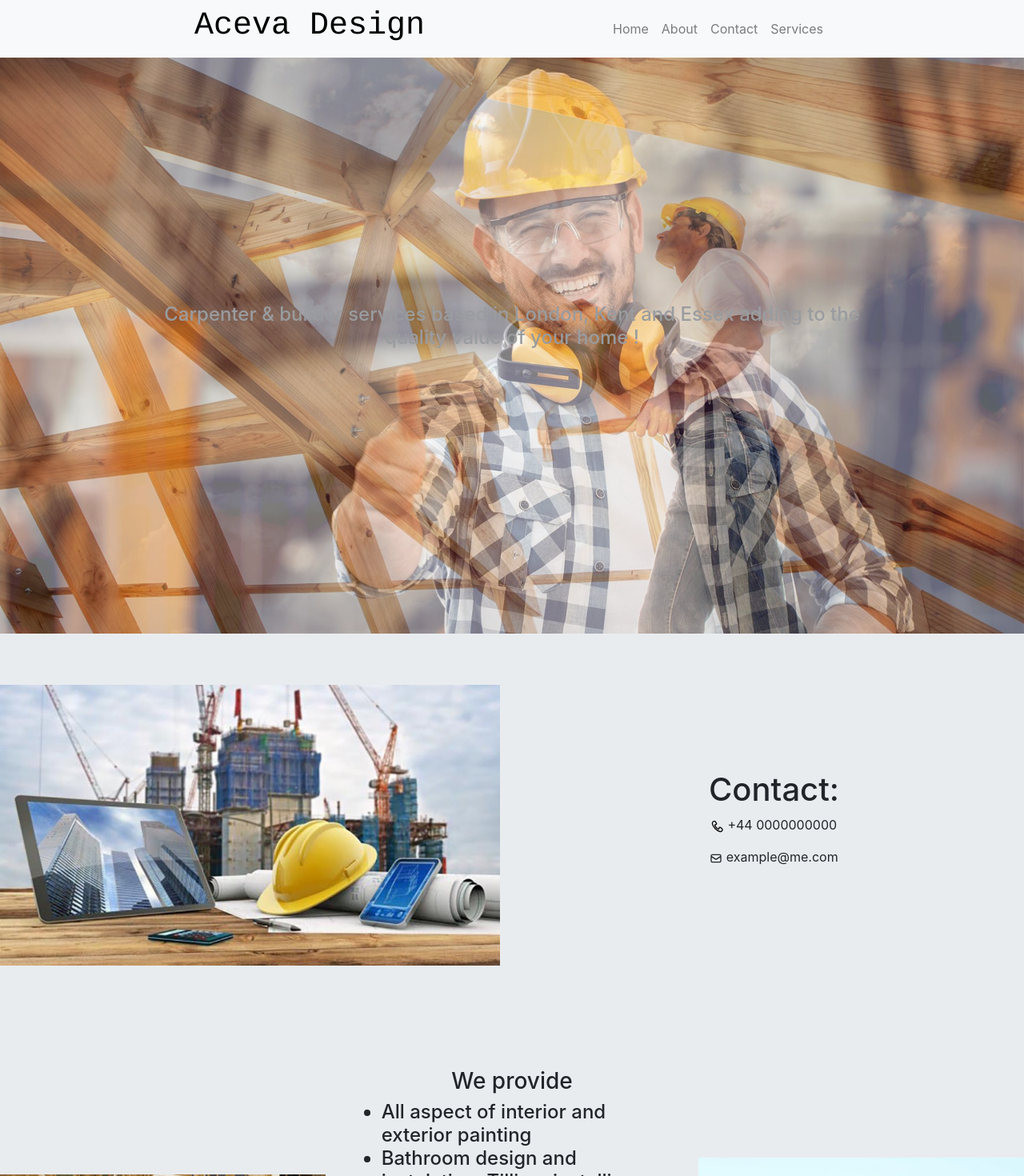
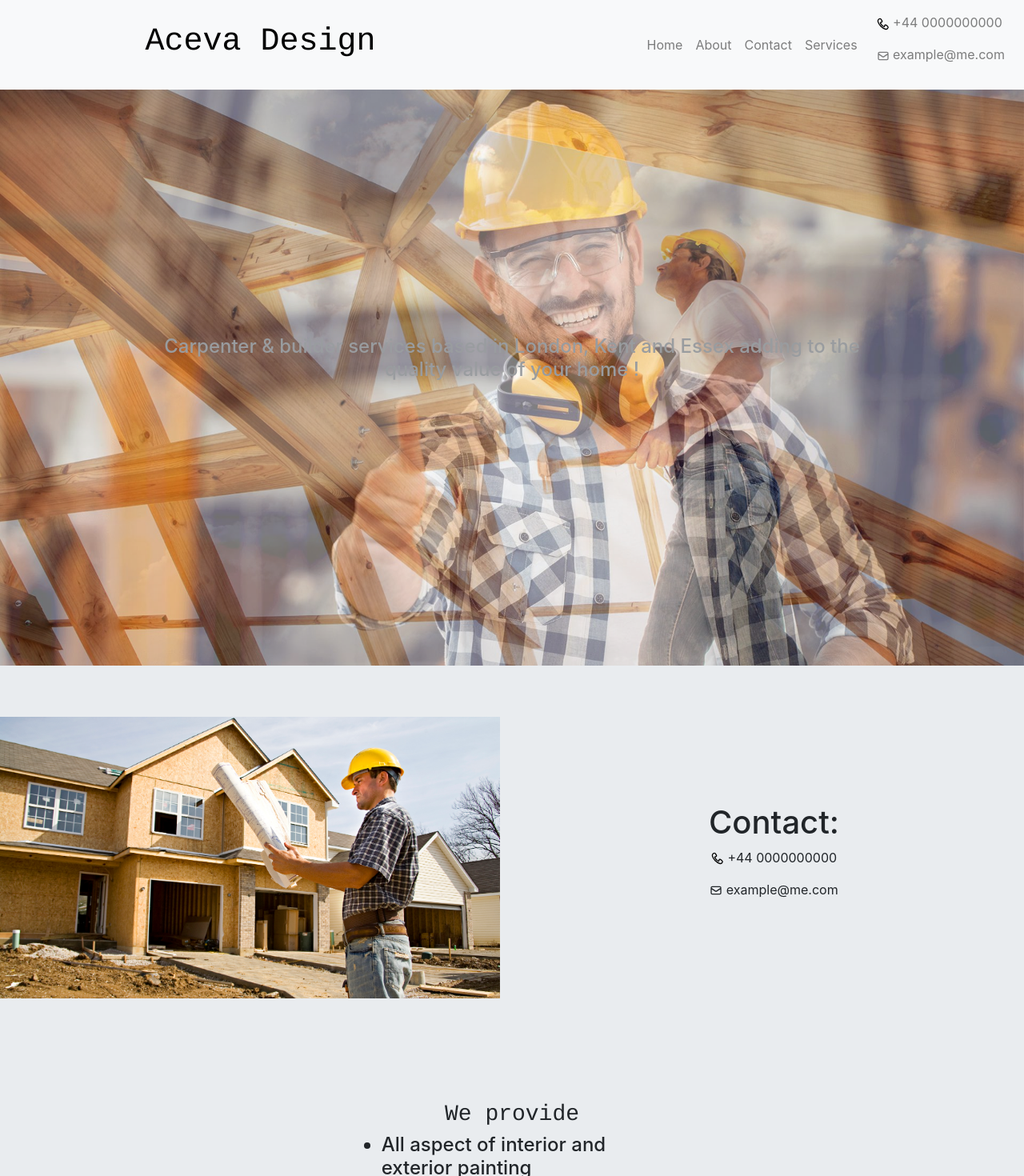
Before and after one commit to Iliyan-Y/Aceva-Design-LTD, a React (Create React App) app: page / in a window 1280 px wide. Shown: the top 1470 px of the page at 80% size. Built offline with nearby package versions, Linux system fonts and the light colour scheme.

Commit message:
Contact detiles added to the nav bar

```diff
--- a/src/components/contactDeatails.jsx
+++ b/src/components/contactDeatails.jsx
@@ -2,14 +2,14 @@ import React from 'react';
 import { GrPhone } from 'react-icons/gr';
 import { HiOutlineMail } from 'react-icons/hi';
 import { Jumbotron, Col, Row, Image } from 'react-bootstrap';
-import bg02 from '../assets/background/bg02.jpg';
+import bg05 from '../assets/background/bg05.jpg';
 
 const ContactDetails = () => {
   return (
     <Jumbotron id="contact" fluid className="m-0">
       <Row className="align-items-center justify-content-center text-center">
         <Col>
-          <Image fluid src={bg02} />
+          <Image fluid src={bg05} />
         </Col>
         <Col>
           <h1> Contact: </h1>
--- /dev/null
+++ b/src/components/navBar/contactInfo.jsx
@@ -0,0 +1,18 @@
+import React from 'react';
+import { GrPhone } from 'react-icons/gr';
+import { HiOutlineMail } from 'react-icons/hi';
+
+const ContactInfo = () => {
+  return (
+    <span className="nav-link ml-2">
+      <p>
+        <GrPhone /> +44 0000000000
+      </p>
+      <p>
+        <HiOutlineMail /> example@me.com
+      </p>
+    </span>
+  );
+};
+
+export default ContactInfo;
--- a/src/components/navBar/dropDownMenu.jsx
+++ b/src/components/navBar/dropDownMenu.jsx
@@ -9,6 +9,7 @@ const DropDownMenu = () => {
     //   <NavDropdown.Item href="#action/3.2">Another action</NavDropdown.Item>
     //   <NavDropdown.Item href="#action/3.3">Something</NavDropdown.Item>
     // </NavDropdown>
+
     <AnchorLink className="nav-link" href="#services">
       Services
     </AnchorLink>
--- a/src/components/navBar/navbar.jsx
+++ b/src/components/navBar/navbar.jsx
@@ -4,17 +4,19 @@ import { Navbar, Nav } from 'react-bootstrap';
 import RenderLogo from './renderLogo';
 import MainLinks from './mainLinks';
 import DropDownMenu from './dropDownMenu';
+import ContactInfo from './contactInfo';
 
 const NavBar = () => {
   return (
     <Navbar sticky="top" bg="light" expand="lg">
       <RenderLogo />
       <Navbar.Toggle aria-controls="basic-navbar-nav" />
-      <Nav className="mr-auto">
+      <Nav className="ml-auto">
         <Navbar.Collapse id="basic-navbar-nav">
           <MainLinks />
           <DropDownMenu />
         </Navbar.Collapse>
+        <ContactInfo />
       </Nav>
     </Navbar>
   );
--- a/src/components/services.jsx
+++ b/src/components/services.jsx
@@ -7,7 +7,7 @@ const Services = () => {
   return (
     <Jumbotron id="services" fluid className="m-0">
       <Row className="justify-content-center">
-        <h3>We provide</h3>
+        <h3 style={{ fontFamily: ' Courier, monospace' }}>We provide</h3>
       </Row>
       <Row className="align-items-center justify-content-center">
         <Col>
```
